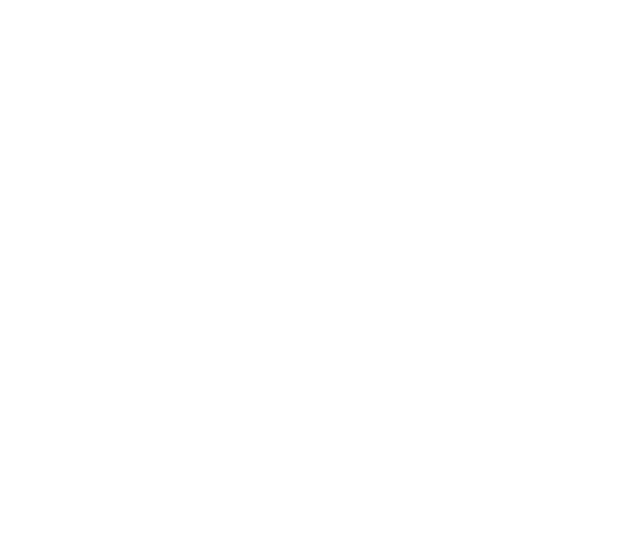
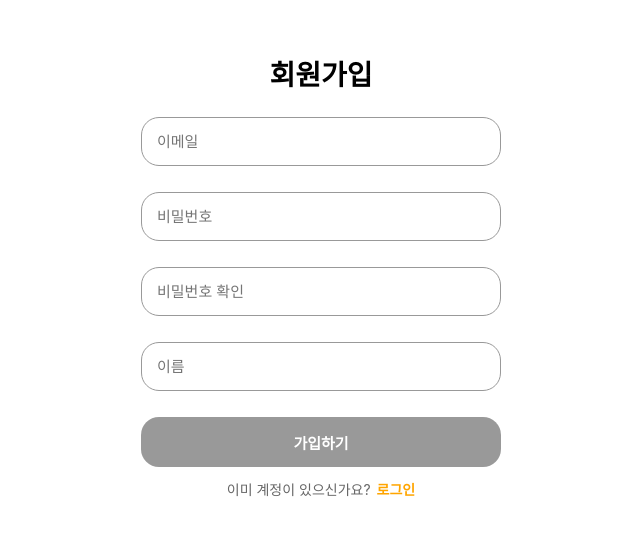
Before and after one commit to jks2024/hp-router-ex, a React (Create React App) app: page /signup in a window 1280 px wide. Before the commit this address had no page. Shown: the part 117-652 px from the top of the page, without its empty margins (319-959 px from the left). Built offline with nearby package versions, Linux system fonts and the light colour scheme.

Commit message:
10/21 pm 4:22

```diff
--- a/src/App.js
+++ b/src/App.js
@@ -2,15 +2,22 @@
 import About from "./pages/About";
 import Home from "./pages/Home";
 import Profile from "./pages/Profile";
+import Layout from "./pages/Layout";
+import Login from "./pages/Login";
+import Signup from "./pages/SignUp";
 import { BrowserRouter as Router, Routes, Route } from "react-router-dom";
 
 function App() {
   return (
     <Router>
       <Routes>
-        <Route path="/" element={<Home />} />
-        <Route path="/about" element={<About />} />
-        <Route path="/profile/:name" element={<Profile />} />
+        <Route path="/" element={<Login />} />
+        <Route path="/signup" element={<Signup />} />
+        <Route element={<Layout />}>
+          <Route path="/home" element={<Home />} />
+          <Route path="/about" element={<About />} />
+          <Route path="/profile/:name" element={<Profile />} />
+        </Route>
       </Routes>
     </Router>
   );
--- a/src/components/common/Button.js
+++ b/src/components/common/Button.js
@@ -1,33 +1,37 @@
 import styled, { css } from "styled-components";
-import React from "react";
 
 const StyledBtn = styled.button`
-  font-weight: bold;
   width: 100%;
   height: 50px;
   color: white;
   background-color: #999;
   font-size: 15px;
+  font-weight: 700;
+  border: none;
   border-radius: 18px;
-  border: orange;
-  font-weight: 700;
+  cursor: not-allowed;
 
-  ${(props) =>
-    props.enabled &&
+  /* $ 접두사(transient prop): 스타일에만 쓰이고 DOM으로 전달되지 않음 */
+  ${({ $enabled }) =>
+    $enabled &&
     css`
       background-color: orange;
-    `};
+      cursor: pointer;
 
-  &:active {
-    border: #999;
-    font-weight: 700;
-    background-color: #999;
-  }
+      &:active {
+        background-color: #e69500;
+      }
+    `}
 `;
 
-const Button = ({ enabled, onClick, children }) => {
+const Button = ({ enabled, onClick, children, type = "button" }) => {
   return (
-    <StyledBtn enabled={enabled} onClick={onClick}>
+    <StyledBtn
+      type={type}
+      $enabled={enabled}
+      disabled={!enabled}
+      onClick={onClick}
+    >
       {children}
     </StyledBtn>
   );
--- a/src/components/common/Input.js
+++ b/src/components/common/Input.js
@@ -1,20 +1,24 @@
 import styled from "styled-components";
 
 const StyledInput = styled.input`
-  margin: 0 30px;
   width: 100%;
-  height: auto;
-  line-height: normal;
+  box-sizing: border-box; /* padding/border를 width 안에 포함 → 넘침 방지 */
   padding: 1em;
+  font-size: 15px;
   border: 1px solid #999;
   border-radius: 18px;
-  outline-style: none;
+  outline: none;
+
+  &:focus {
+    border-color: orange;
+  }
 `;
 
-const Input = ({ value, onChange, placeholder }) => {
+// type을 props로 받아야 비밀번호 칸을 type="password"로 쓸 수 있음
+const Input = ({ type = "text", value, onChange, placeholder }) => {
   return (
     <StyledInput
-      type="text"
+      type={type}
       placeholder={placeholder}
       value={value}
       onChange={onChange}
--- a/src/pages/Layout.js
+++ b/src/pages/Layout.js
@@ -8,7 +8,7 @@
 `;
 
 const Header = styled.header`
-  height: 20px;
+  height: 40px;
   background-color: lightblue;
 `;
 
@@ -18,8 +18,8 @@
 `;
 
 const Footer = styled.footer`
-  height: 20px;
-  background-color: bisque;
+  height: 40px;
+  background-color: orange;
 `;
 
 const Layout = () => {
--- /dev/null
+++ b/src/pages/Login.js
@@ -0,0 +1,97 @@
+import { useState } from "react";
+import { Link, useNavigate } from "react-router-dom";
+import styled from "styled-components";
+import Button from "../components/common/Button";
+import Input from "../components/common/Input";
+
+// 화면 전체를 차지하고, 가운데에 로그인 박스를 배치
+const Container = styled.div`
+  min-height: 100vh;
+  display: flex;
+  justify-content: center;
+  align-items: center;
+  padding: 0 30px;
+  box-sizing: border-box;
+`;
+
+// 실제 로그인 영역: 최대 너비 제한 + 요소 간 간격
+const Form = styled.form`
+  width: 100%;
+  max-width: 360px;
+  display: flex;
+  flex-direction: column;
+  gap: 12px;
+`;
+
+const Title = styled.h1`
+  margin: 0 0 20px;
+  text-align: center;
+  font-size: 28px;
+`;
+
+const SignupText = styled.p`
+  margin-top: 8px;
+  text-align: center;
+  font-size: 14px;
+  color: #666;
+
+  a {
+    margin-left: 6px;
+    color: orange;
+    font-weight: 700;
+    text-decoration: none;
+  }
+`;
+
+const Login = () => {
+  const [inputEmail, setInputEmail] = useState("");
+  const [inputPwd, setInputPwd] = useState("");
+
+  const nav = useNavigate();
+
+  // 둘 다 입력돼야 버튼 활성화
+  const isValid = inputEmail.trim() !== "" && inputPwd !== "";
+
+  // form의 onSubmit으로 처리하면 Enter 키로도 로그인 가능
+  const onSubmit = (e) => {
+    e.preventDefault(); // 페이지 새로고침 방지
+
+    const localEmail = localStorage.getItem("email");
+    const localPwd = localStorage.getItem("pwd");
+
+    if (inputEmail.trim() === localEmail && inputPwd === localPwd) {
+      nav("/home", { replace: true }); // 뒤로가기로 로그인 화면에 다시 오지 않도록
+    } else {
+      alert("이메일 또는 비밀번호가 틀립니다.");
+    }
+  };
+
+  return (
+    <Container>
+      <Form onSubmit={onSubmit}>
+        <Title>로그인</Title>
+        <Input
+          type="email"
+          value={inputEmail}
+          placeholder="이메일"
+          onChange={(e) => setInputEmail(e.target.value)}
+        />
+        <Input
+          type="password"
+          value={inputPwd}
+          placeholder="비밀번호"
+          onChange={(e) => setInputPwd(e.target.value)}
+        />
+        <Button type="submit" enabled={isValid}>
+          로그인
+        </Button>
+        <SignupText>
+          계정이 없으신가요?
+          <Link to="/signup">회원가입</Link>
+        </SignupText>
+      </Form>
+    </Container>
+  );
+};
+
+export default Login;
--- a/src/pages/SignUp.js
+++ b/src/pages/SignUp.js
@@ -1 +1,175 @@
-import styled, { css } from "styled-components";
+import styled from "styled-components";
+import { useState } from "react";
+import { Link, useNavigate } from "react-router-dom";
+import Button from "../components/common/Button";
+import Input from "../components/common/Input";
+
+/* ───────── 정규식 ───────── */
+// 이메일: 공백·@ 없는 문자 + @ + 도메인 + . + 2자 이상 최상위 도메인
+const EMAIL_REGEX = /^[^\s@]+@[^\s@]+\.[^\s@]{2,}$/;
+// 비밀번호: 8~20자, 영문 + 숫자 + 특수문자(!@#$%^&*) 각 1개 이상
+const PWD_REGEX =
+  /^(?=.*[A-Za-z])(?=.*\d)(?=.*[!@#$%^&*])[A-Za-z\d!@#$%^&*]{8,20}$/;
+// 이름: 한글 또는 영문 2~10자
+const NAME_REGEX = /^[가-힣a-zA-Z]{2,10}$/;
+
+/* ───────── 스타일 (Login과 동일한 레이아웃) ───────── */
+const Container = styled.div`
+  min-height: 100vh;
+  display: flex;
+  justify-content: center;
+  align-items: center;
+  padding: 0 30px;
+  box-sizing: border-box;
+`;
+
+const Form = styled.form`
+  width: 100%;
+  max-width: 360px;
+  display: flex;
+  flex-direction: column;
+  gap: 4px;
+`;
+
+const Title = styled.h1`
+  margin: 0 0 20px;
+  text-align: center;
+  font-size: 28px;
+`;
+
+// 입력창 + 메시지를 한 묶음으로
+const Field = styled.div`
+  display: flex;
+  flex-direction: column;
+`;
+
+// 입력창 오른쪽 하단 메시지. 높이를 고정해 메시지가 생겨도 레이아웃이 흔들리지 않음
+const Message = styled.p`
+  margin: 4px 8px 0;
+  min-height: 18px;
+  text-align: right;
+  font-size: 12px;
+  color: ${({ $valid }) => ($valid ? "#2e9e4f" : "#e5484d")};
+`;
+
+const BottomText = styled.p`
+  margin-top: 8px;
+  text-align: center;
+  font-size: 14px;
+  color: #666;
+
+  a {
+    margin-left: 6px;
+    color: orange;
+    font-weight: 700;
+    text-decoration: none;
+  }
+`;
+
+const Signup = () => {
+  const [inputEmail, setInputEmail] = useState("");
+  const [inputPwd, setInputPwd] = useState("");
+  const [inputPwdCheck, setInputPwdCheck] = useState("");
+  const [inputName, setInputName] = useState("");
+
+  const nav = useNavigate();
+
+  /* 유효성은 state로 따로 두지 않고 렌더링 때 계산(파생값)
+     → 비밀번호를 바꾸면 재확인 결과도 자동으로 다시 계산됨 */
+  const isEmail = EMAIL_REGEX.test(inputEmail);
+  const isPwd = PWD_REGEX.test(inputPwd);
+  const isPwdCheck = inputPwdCheck !== "" && inputPwd === inputPwdCheck;
+  const isName = NAME_REGEX.test(inputName);
+
+  const isAllValid = isEmail && isPwd && isPwdCheck && isName;
+
+  const onSubmit = (e) => {
+    e.preventDefault();
+    if (!isAllValid) return;
+
+    localStorage.setItem("email", inputEmail);
+    localStorage.setItem("pwd", inputPwd);
+    localStorage.setItem("name", inputName);
+
+    alert(`${inputName}님, 회원가입이 완료되었습니다.`);
+    nav("/", { replace: true }); // 로그인 페이지 경로에 맞게 수정
+  };
+
+  return (
+    <Container>
+      <Form onSubmit={onSubmit}>
+        <Title>회원가입</Title>
+
+        <Field>
+          <Input
+            type="email"
+            value={inputEmail}
+            placeholder="이메일"
+            onChange={(e) => setInputEmail(e.target.value.trim())}
+          />
+          <Message $valid={isEmail}>
+            {inputEmail &&
+              (isEmail
+                ? "사용 가능한 이메일입니다."
+                : "이메일 형식이 올바르지 않습니다.")}
+          </Message>
+        </Field>
+
+        <Field>
+          <Input
+            type="password"
+            value={inputPwd}
+            placeholder="비밀번호"
+            onChange={(e) => setInputPwd(e.target.value)}
+          />
+          <Message $valid={isPwd}>
+            {inputPwd &&
+              (isPwd
+                ? "사용 가능한 비밀번호입니다."
+                : "영문, 숫자, 특수문자 포함 8~20자로 입력하세요.")}
+          </Message>
+        </Field>
+
+        <Field>
+          <Input
+            type="password"
+            value={inputPwdCheck}
+            placeholder="비밀번호 확인"
+            onChange={(e) => setInputPwdCheck(e.target.value)}
+          />
+          <Message $valid={isPwdCheck}>
+            {inputPwdCheck &&
+              (isPwdCheck
+                ? "비밀번호가 일치합니다."
+                : "비밀번호가 일치하지 않습니다.")}
+          </Message>
+        </Field>
+
+        <Field>
+          <Input
+            value={inputName}
+            placeholder="이름"
+            onChange={(e) => setInputName(e.target.value.trim())}
+          />
+          <Message $valid={isName}>
+            {inputName &&
+              (isName
+                ? "사용 가능한 이름입니다."
+                : "한글 또는 영문 2~10자로 입력하세요.")}
+          </Message>
+        </Field>
+
+        <Button type="submit" enabled={isAllValid}>
+          가입하기
+        </Button>
+
+        <BottomText>
+          이미 계정이 있으신가요?
+          <Link to="/">로그인</Link>
+        </BottomText>
+      </Form>
+    </Container>
+  );
+};
+
+export default Signup;
```
